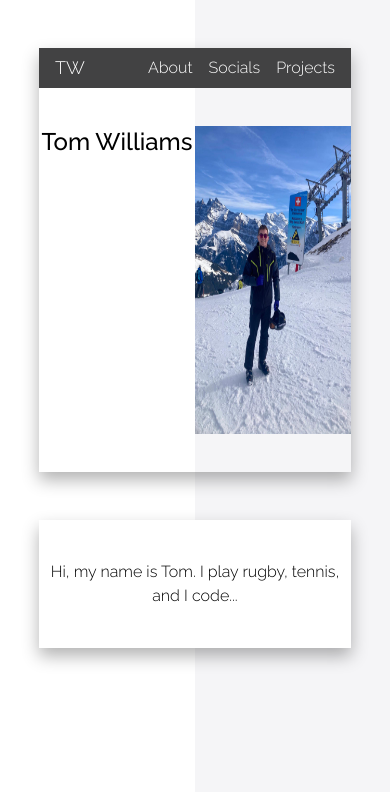
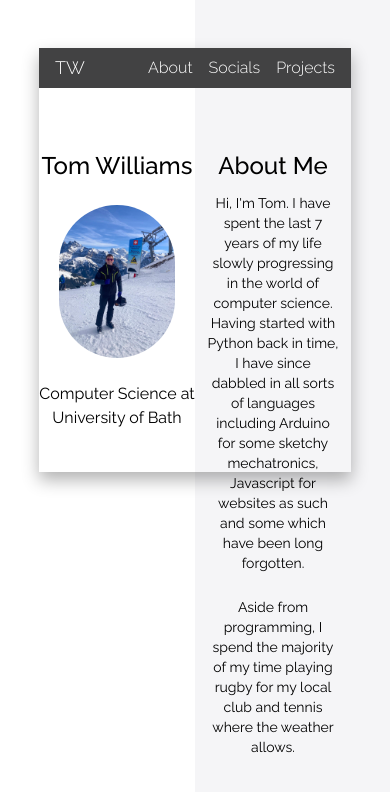
Before and after one commit to willtonian1/tom-williams-web, a React (Vite) app: page / in a window 390 px wide. Shown: the top 792 px of the page. Built offline with nearby package versions, Linux system fonts and the light colour scheme.

Commit message:
new responsiveness

```diff
--- a/src/App.jsx
+++ b/src/App.jsx
@@ -31,7 +31,7 @@ function App() {
     <Wrapper />
     </div>
 
-    <div>
+    <div class="mx-auto w-[80%] z-20 h-[50%] mt-12" style={mainStyle}>
       <About/>
     </div>
 
--- a/src/assets/About.jsx
+++ b/src/assets/About.jsx
@@ -1,18 +1,39 @@
 import React from 'react';
+import {isMobile} from 'react-device-detect';
 
 const About = () => {
 
+    const titleStyle = {
+      fontFamily: 'Raleway',
+      fontWeight: 500,
+      fontSize: '1.5rem',
+      lineHeight: '1.2',
+      color: 'black',
 
-    const aboutStyle = {
+  };
 
-      boxShadow: '0 8px 16px rgba(0, 0, 0, 0.3)',
-      fontFamily: 'Raleway',
-      fontWeight: 300,
+  const textStyle = {
+    fontFamily: 'Raleway',
+    color: 'black',
+  }
+
+
+
+    if(isMobile) {
+      return (
+        <div className="relative flex-col items-center h-[100%] p-0 z-20">
+          <h1 style={titleStyle} class="mt-12 mx-auto">About Me</h1>
+          <br />
+          <p class="text-sm mx-auto p-3" style={textStyle}>Hi, I'm Tom. I have spent the last 7 years of my life slowly progressing in the world of computer science. Having started with Python back in time, I have since dabbled in all sorts of languages including Arduino for some sketchy mechatronics, Javascript for websites as such and some which have been long forgotten.</p>
+          <p class="text-sm mx-auto p-3" style={textStyle}>Aside from programming, I spend the majority of my time playing rugby for my local club and tennis where the weather allows.</p>
+          <img src="src\assets\rugby.jpg" class="p-5"></img>
+        </div>
+      )
     }
+
+
     return (
-      <div className="relative flex items-center h-32 bg-white mt-12 w-[80%] mx-auto" style = {aboutStyle} >
-        <p>Hi, my name is Tom. I play rugby, tennis, and I code...</p>
-      </div>
+      <div class="h-[0%] w-[0%]"></div>
     );
   };
 
--- a/src/assets/Boxes.jsx
+++ b/src/assets/Boxes.jsx
@@ -12,15 +12,23 @@ const BoxTwo = () => {
 
     };
 
+    const textStyle = {
+      fontFamily: 'Raleway',
+      color: 'black',
+    }
 
   if(isMobile) {
     return (
 
-      <div class="h-[100%] w-full flex flex-col absolute inset-0 items-center justify-center">
-        <div class="flex bg-white h-[50%] w-full"></div>
-        <div class="flex bg-[rgb(245,245,247)] h-[50%] w-full"></div>
-        <h1 class="absolute mx-auto top-10 font-bold" style={titleStyle}>Tom Williams</h1>
-        <img src="src\assets\ski.jpg" class="h-[60%] flex mx-auto absolute mt-12"></img>
+      <div class="h-[100%] w-full flex flex-col absolute inset-0 items-center">
+        <h1 class="mx-auto font-bold mt-10" style={titleStyle}>Tom Williams</h1>
+        <img src="src\assets\ski.jpg" class="h-[50%] mx-auto flex rounded-full mt-5"></img>
+        <br />
+        <p class="text-black" style={textStyle}>Computer Science</p>
+        <p class="text-black" style={textStyle}>University of Bath</p>
+
+
+
       </div>
     )
   }
@@ -30,11 +38,21 @@ const BoxTwo = () => {
     <div className="bg-black text-white w-[100%] h-[100%] flex">
 
         <div class="bg-white h-[100%] flex-1 w-[50%]">
+        <br />
         <div class="mt-10" style={titleStyle}>Tom Williams</div>
+        <br />
+        <img src="src\assets\ski.jpg" class="h-[40%] mx-auto flex rounded-full"></img>
+        <br />
+        <p class="text-black" style={textStyle}>Computer Science at University of Bath</p>
+
+
         </div>
 
-        <div class="bg-[rgb(245,245,247)] w-[50%] flex-1 h-[100%] flex justify-center items-center">
-          <img src="src\assets\ski.jpg" class="h-[80%] mx-auto flex"></img>
+        <div class="bg-[rgb(245,245,247)] w-[50%] flex-1 h-[100%]">
+        <br />
+        <h1 style={titleStyle} class="mt-10">About Me</h1>
+        <p style={textStyle} class="text-sm p-3">Hi, I'm Tom. I have spent the last 7 years of my life slowly progressing in the world of computer science. Having started with Python back in time, I have since dabbled in all sorts of languages including Arduino for some sketchy mechatronics, Javascript for websites as such and some which have been long forgotten.</p>
+        <p style={textStyle} class="text-sm p-3">Aside from programming, I spend the majority of my time playing rugby for my local club and tennis where the weather allows.</p>
         </div>
 
     </div>
```
Also changed, not shown: src/assets/projects.jsx (added), src/assets/rugby.jpg (added).
